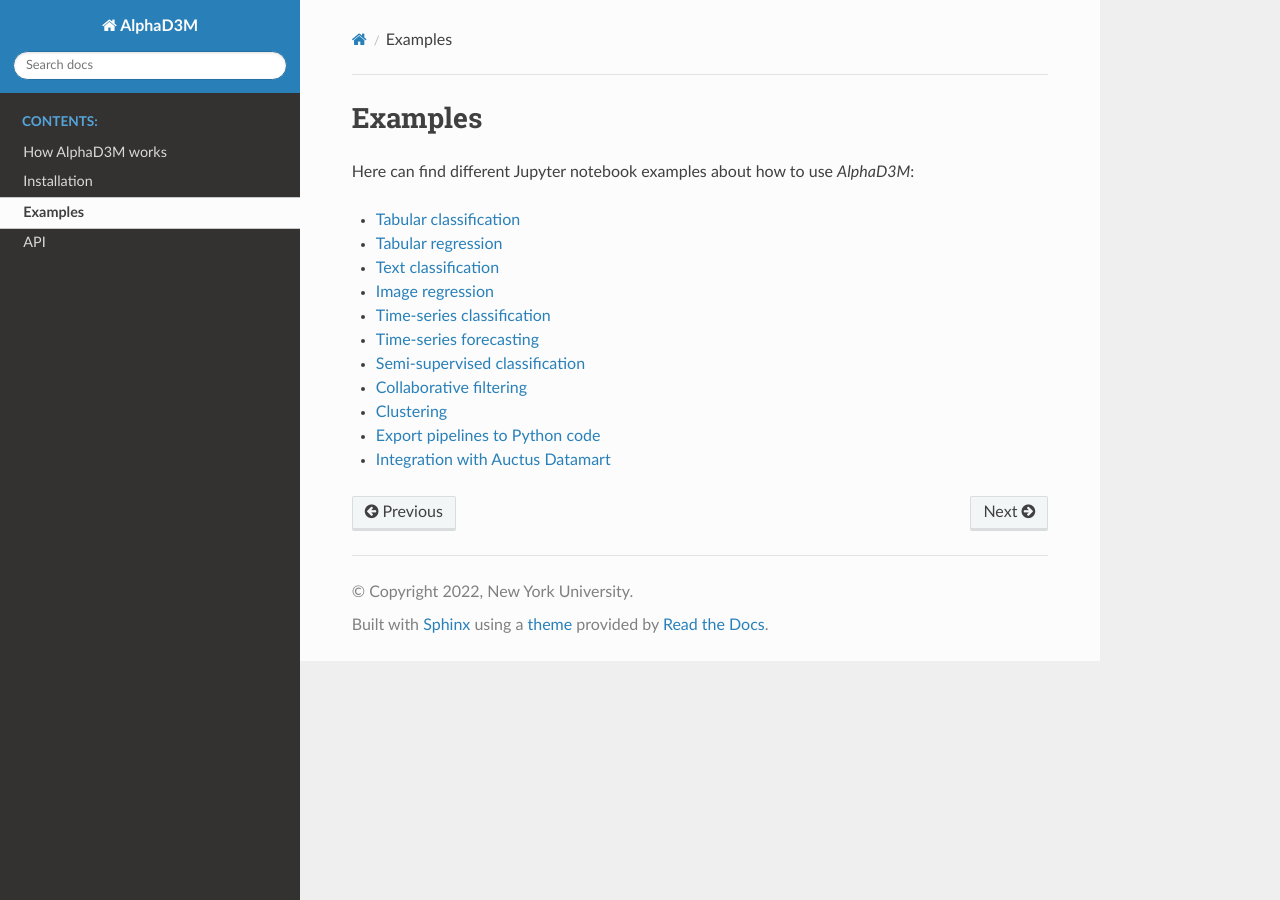
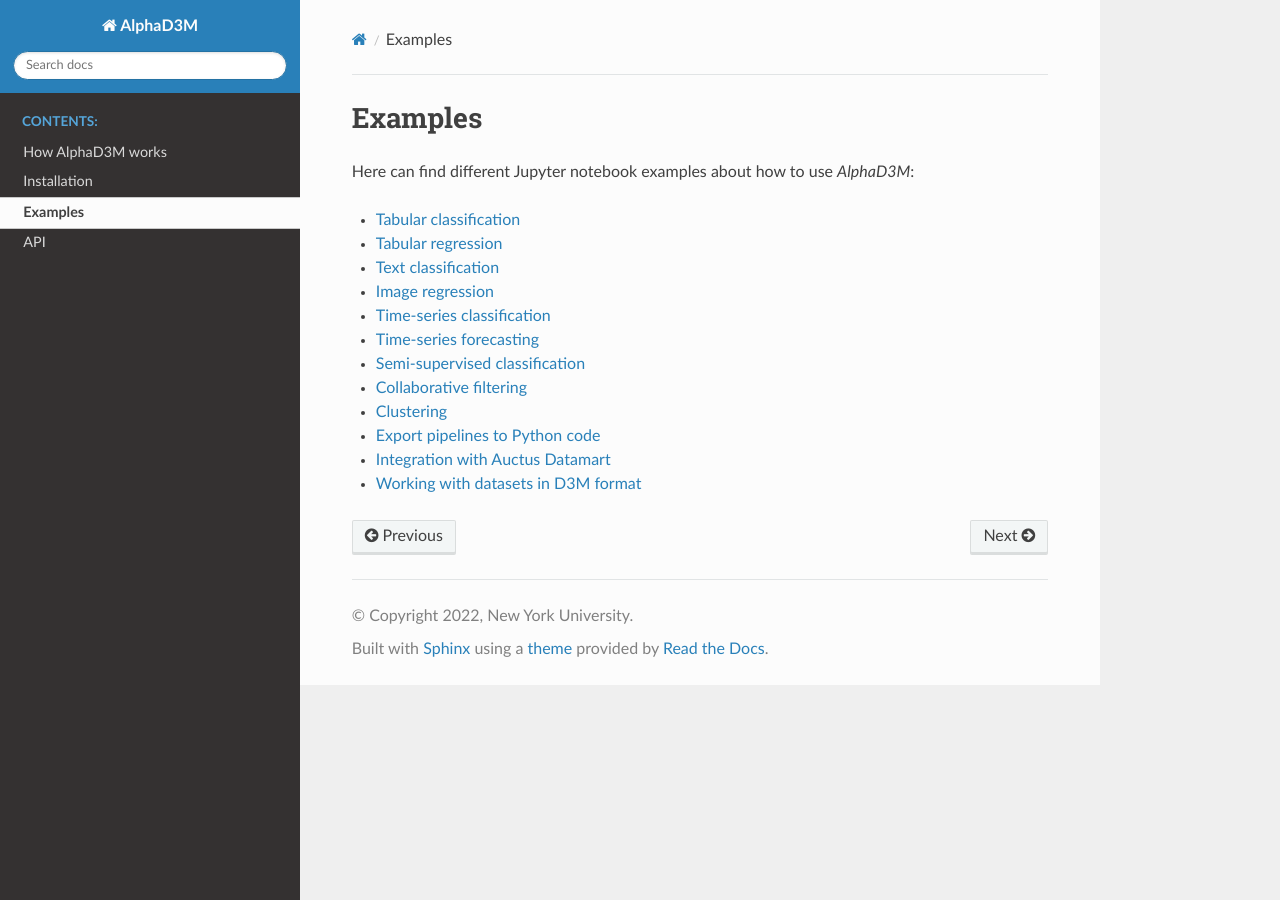
Before and after one commit to VIDA-NYU/alphad3m, a Sphinx documentation site: the page built from docs/source/examples.rst, in a window 1280 px wide. Built offline with Sphinx 7.4.7 and the Read the Docs theme 2.0.0, drawn with Linux system fonts in a browser that asks for light colours; pages that are not in the unit, such as notebooks, are missing from menus.

Commit message:
Add example for D3M datasets

```diff
--- a/docs/source/examples.rst
+++ b/docs/source/examples.rst
@@ -14,3 +14,4 @@
 - `Clustering <https://gitlab.com/ViDA-NYU/d3m/alphad3m/-/blob/devel/examples/clustering.ipynb?expanded=true&rich=true>`__
 - `Export pipelines to Python code <https://gitlab.com/ViDA-NYU/d3m/alphad3m/-/blob/devel/examples/export_pipeline_code.ipynb?expanded=true&rich=true>`__
 - `Integration with Auctus Datamart <https://gitlab.com/ViDA-NYU/d3m/alphad3m/-/blob/devel/examples/auctus_integration.ipynb?expanded=true&rich=true>`__
+- `Working with datasets in D3M format <https://gitlab.com/ViDA-NYU/d3m/alphad3m/-/blob/devel/examples/solving_d3m_datasets.ipynb?expanded=true&rich=true>`__
```
Also changed, not shown: 1 other file.
